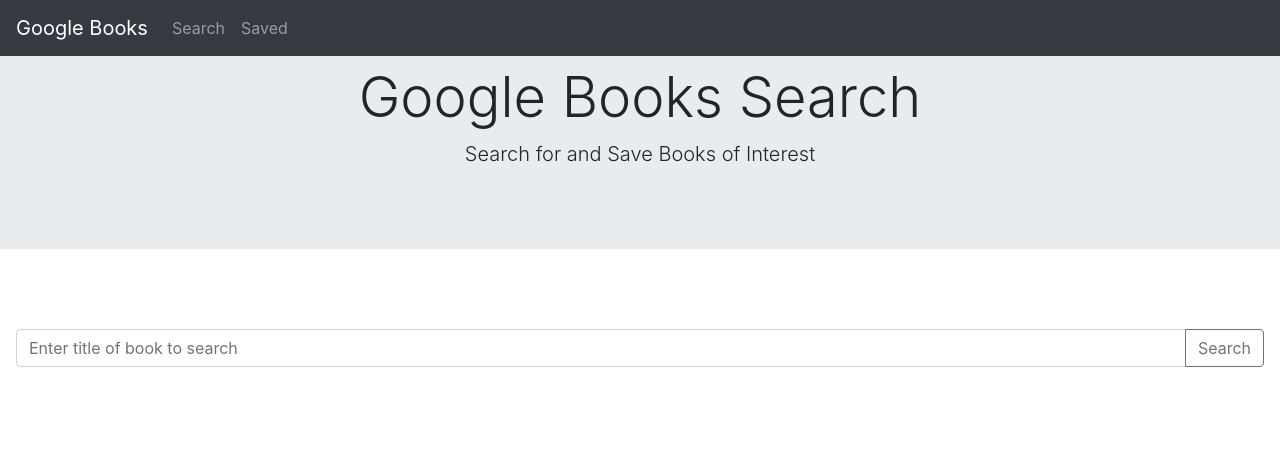
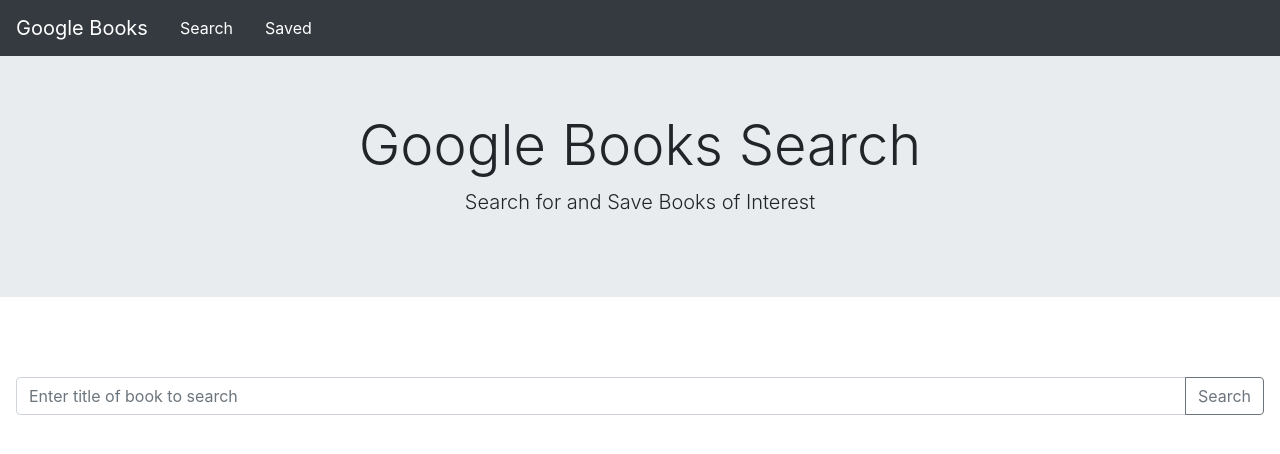
Before and after one commit to doanjb/Google-Books-Search, a React (Create React App) app in the folder client/: page / in a window 1280 px wide. Shown: the top 454 px of the page. Built offline with nearby package versions, Linux system fonts and the light colour scheme; the HTML template or start-up script is replaced by a standard one.

Commit message:
updated navbar and jumbotron styling

```diff
--- a/client/src/components/Layout/Navbar.js
+++ b/client/src/components/Layout/Navbar.js
@@ -7,18 +7,13 @@
         <a className='navbar-brand' href='#'>
           Google Books
         </a>
-        <button className='navbar-toggler' type='button' />
 
-        <div className='collapse navbar-collapse' id='navbarNavAltMarkup'>
-          <div className='navbar-nav'>
-            <a className='nav-item nav-link' href='/'>
-              Search
-            </a>
-            <a className='nav-item nav-link' href='/saved'>
-              Saved
-            </a>
-          </div>
-        </div>
+        <a className='nav-item nav-link text-white' href='/'>
+          Search
+        </a>
+        <a className='nav-item nav-link text-white' href='/saved'>
+          Saved
+        </a>
       </nav>
     );
   }
--- a/client/src/components/Layout/functions/Jumbotron.js
+++ b/client/src/components/Layout/functions/Jumbotron.js
@@ -3,7 +3,7 @@
 export default function Jumbotron() {
   return (
     <div className='jumbotron jumbotron-fluid'>
-      <div className='container'>
+      <div className='container mt-5'>
         <h1 className='display-4 text-center'>Google Books Search</h1>
         <p className='lead text-center'>Search for and Save Books of Interest</p>
       </div>
```
